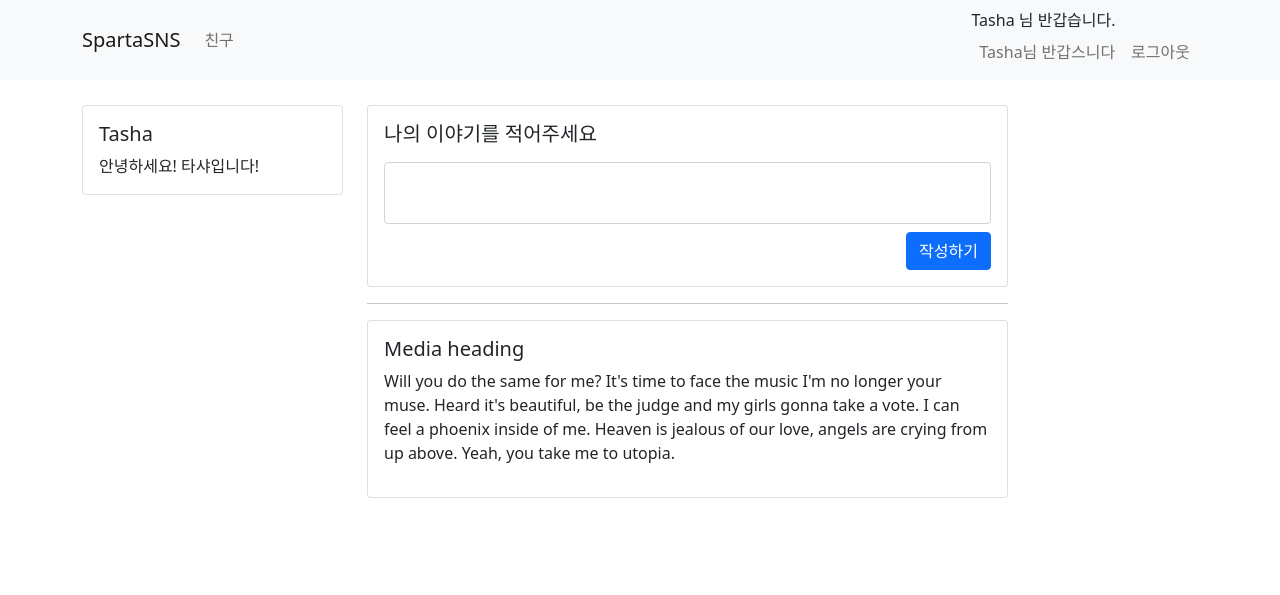
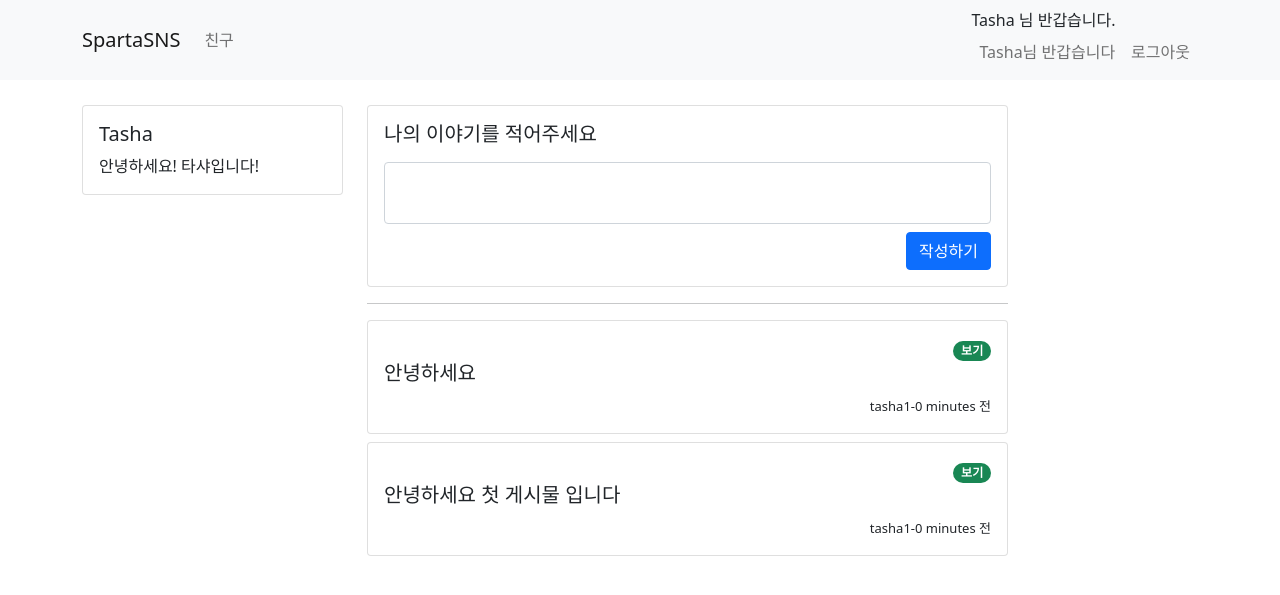
Before and after one commit to Madung2/1st_django_project, a Django app: page /tweet/ in a window 1280 px wide. Shown: the top 595 px of the page. Run offline with Django 4.2, Linux system fonts and the light colour scheme; a user stored in the database is signed in; data comes from the database, SQL or seed files in the repository; both versions use the stored data as it was after the commit.

Commit message:
tweet생성삭제 기능 3주차 완강

```diff
--- a/templates/base.html
+++ b/templates/base.html
@@ -55,7 +55,7 @@
                 {{ user.username }} 님 반갑습니다.
                 <ul class="navbar-nav mr-auto">
                     <li class="nav-item disabled">
-                        <span class="nav-link">{{ user.username }}님 반갑스니다</span>
+                        <span class="nav-link">{{ user.username }}님 반갑습니다</span>
                     </li>
                     <li class="nav-item active">
                         <a class="nav-link" href="/logout"> 로그아웃</a>
--- a/templates/tweet/home.html
+++ b/templates/tweet/home.html
@@ -24,11 +24,14 @@
                                     <div class="media-body">
                                         <h5 class="mt-0">나의 이야기를 적어주세요</h5>
                                         <p>
-                                        <form>
+                                        <form action="/tweet/" method="post">
+                                            {% csrf_token %}
                                             <div class="form-group mb-2">
-                                                <textarea class="form-control" style="resize: none" name='my-content' id="my-content"></textarea>
+                                                <textarea class="form-control" style="resize: none" name='my-content'
+                                                          id="my-content"></textarea>
                                             </div>
-                                            <button type="submit" class="btn btn-primary" style="float:right;">작성하기</button>
+                                            <button type="submit" class="btn btn-primary" style="float:right;">작성하기
+                                            </button>
                                         </form>
                                         </p>
                                     </div>
@@ -40,26 +43,34 @@
                 <hr>
                 <!-- 작성 된 글이 나오는 곳 -->
                 <div class="row">
-                    <div class="col-md-12">
-                        <div class="card">
-                            <div class="card-body">
-                                <div class="media">
-                                    <div class="media-body">
-                                        <h5 class="mt-0">Media heading</h5>
-                                        <p>Will you do the same for me? It's time to face the music I'm no longer your
-                                            muse.
-                                            Heard it's
-                                            beautiful, be the judge and my girls gonna take a vote. I can feel a phoenix
-                                            inside
-                                            of me.
-                                            Heaven is
-                                            jealous of our love, angels are crying from up above. Yeah, you take me to
-                                            utopia.</p>
+                    {% for tw in tweet %}
+                        <div class="col-md-12 mb-2">
+                            <div class="card">
+                                <div class="card-body">
+                                    {% if tw.author == user %}
+                                        <div style="text-align: right">
+                                            <a href="/tweet/delete/{{ tw.id }}">
+                                                <span class="badge rounded-pill bg-danger">삭제</span>
+                                            </a>
+                                        </div>
+                                    {% endif %}
+                                    <div style="text-align: right">
+                                        <a href="#">
+                                            <span class="badge rounded-pill bg-success">보기</span>
+                                        </a>
+                                    </div>
+                                    <div class="media">
+                                        <div class="media-body">
+                                            <h5 class="mt-0">{{ tw.content }}</h5>
+                                        </div>
+                                        <div style="text-align: right">
+                                            <span style="font-size: small">{{ tw.author.username }}-{{ tw.created_at|timesince }} 전</span>
+                                        </div>
                                     </div>
                                 </div>
                             </div>
                         </div>
-                    </div>
+                    {% endfor %}
                 </div>
 
             </div>
--- a/tweet/urls.py
+++ b/tweet/urls.py
@@ -4,5 +4,6 @@ from . import views
 
 urlpatterns = [
     path('', views.home, name='home'), # 127.0.0.1:8000 과 views.py 폴더의 home 함수 연결
-    path('tweet/', views.tweet, name='tweet') # 127.0.0.1:8000/tweet 과 views.py 폴더의 tweet 함수 연결
+    path('tweet/', views.tweet, name='tweet'), # 127.0.0.1:8000/tweet 과 views.py 폴더의 tweet 함수 연결
+    path('tweet/delete/<int:id>', views.delete_tweet, name='delete-tweet'),
 ]
--- a/tweet/views.py
+++ b/tweet/views.py
@@ -1,5 +1,6 @@
 from django.shortcuts import render, redirect
-
+from .models import TweetModel
+from django.contrib.auth.decorators import login_required
 # Create your views here.
 
 def home(request):
@@ -13,6 +14,20 @@ def tweet(request):
     if request.method =='GET':
         user = request.user.is_authenticated #로그인 인증한 유저를 찾음
         if user: #로그인한 사람이 있다면
-            return render(request, 'tweet/home.html')
+            all_tweet = TweetModel.objects.all().order_by('-created_at') #-는 역순으로 정렬하겠다는 뜻
+            return render(request, 'tweet/home.html', {'tweet': all_tweet})
         else:
             return redirect("/sign-in")
+    elif request.method == 'POST':
+        user = request.user
+        my_tweet = TweetModel()
+        my_tweet.author = user
+        my_tweet.content = request.POST.get('my-content', '')
+        my_tweet.save()
+        return redirect('/tweet')
+
+@login_required
+def delete_tweet(request, id):
+    my_tweet = TweetModel.objects.get(id=id)
+    my_tweet.delete()
+    return redirect('/tweet')
```
Also changed, not shown: db.sqlite3.
